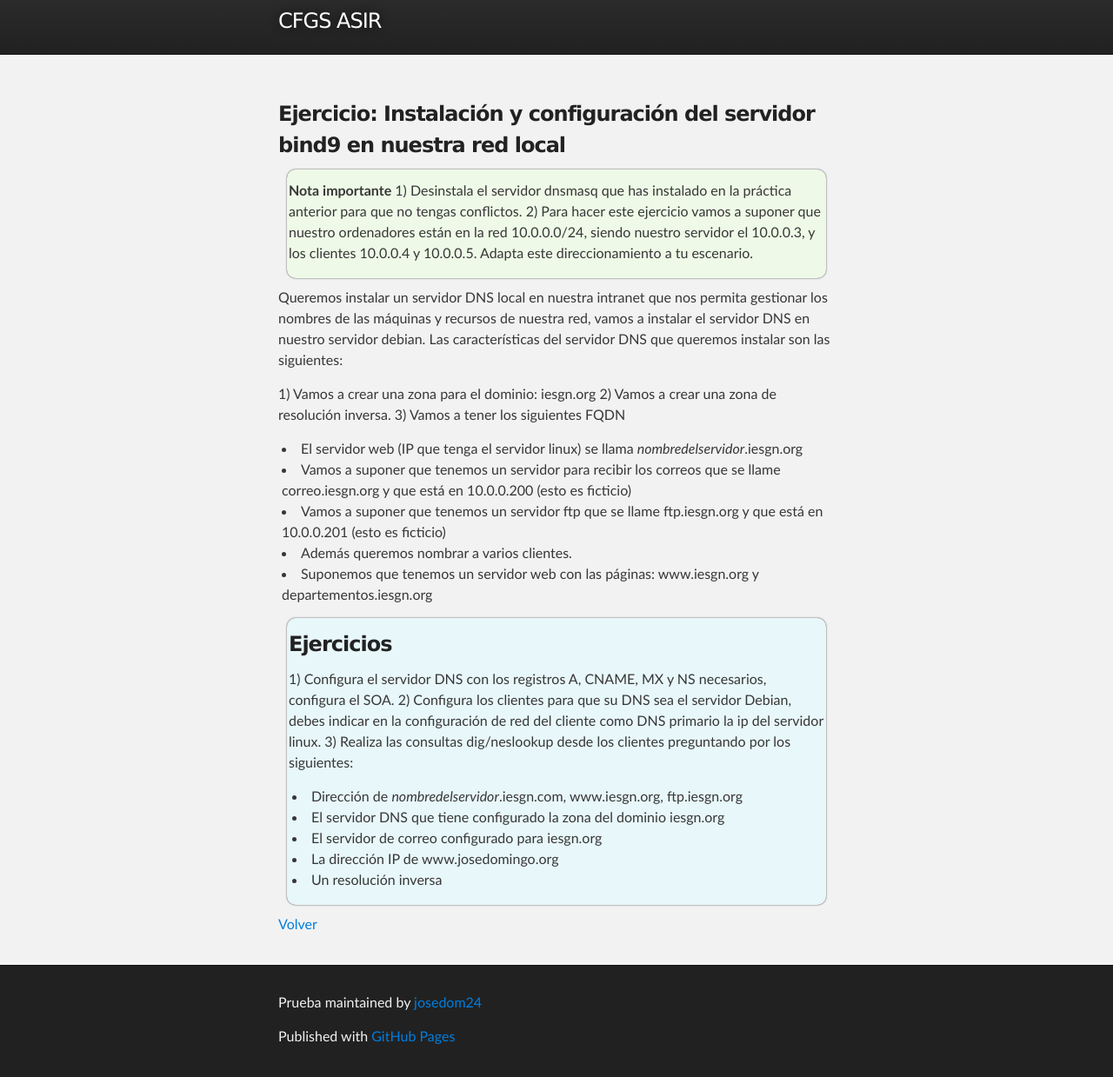
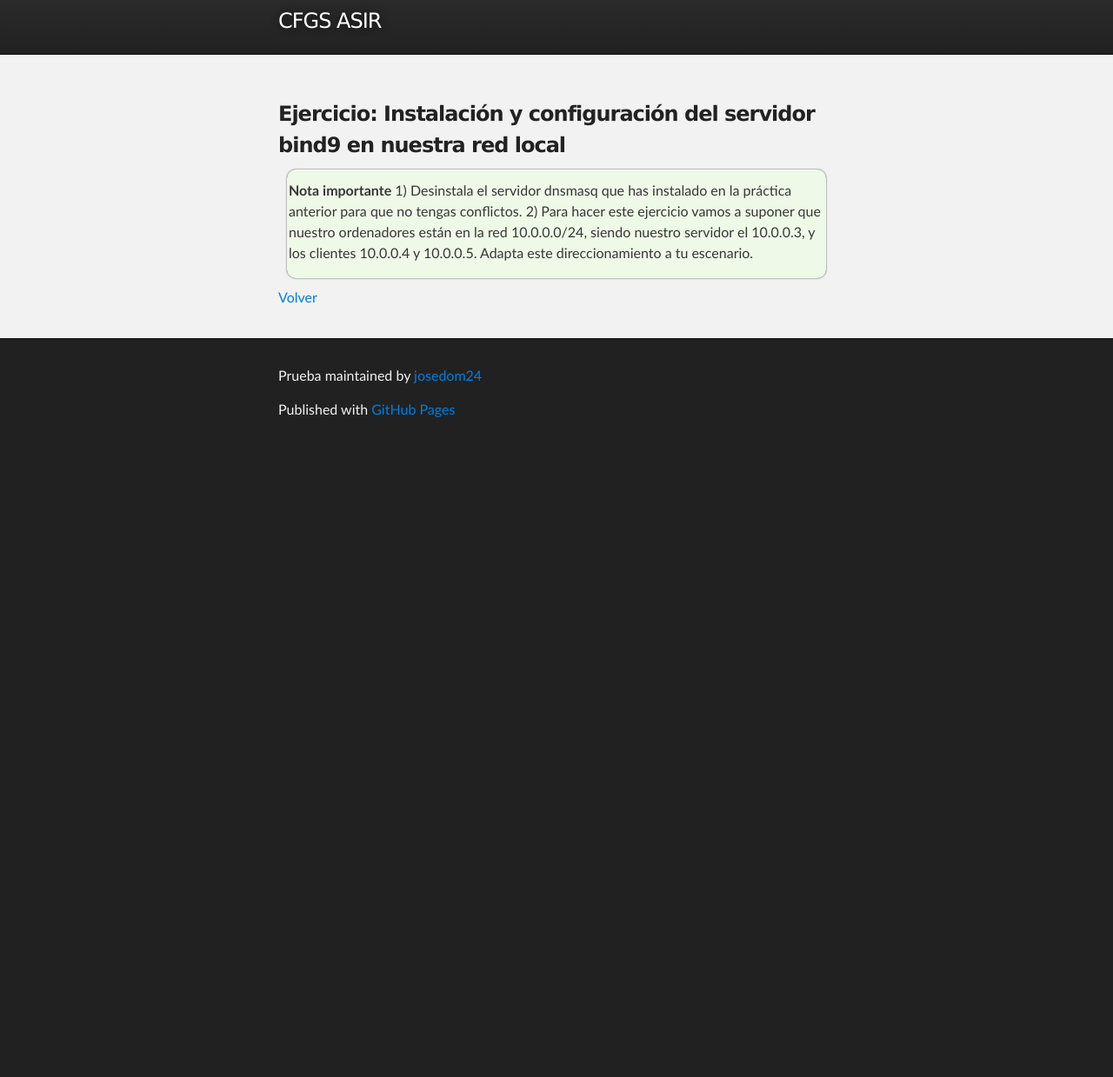
Before and after one commit to josedom24/josedom24.github.io, a Jekyll site: the page built from mod/serviciosgs/e_dns_3.md, in a window 1280 px wide, cut to the strip 78-1317 px from the top of the page. Shown: the whole strip at 87% size. Built offline with Jekyll 4.4.1, drawn with Linux system fonts in a browser that asks for light colours; after the commit the page ends 900 px from its top, so only the background shows below that.

Commit message:
Update e_dns_3.md

```diff
--- a/mod/serviciosgs/e_dns_3.md
+++ b/mod/serviciosgs/e_dns_3.md
@@ -12,31 +12,6 @@ tagline: CFGS ASIR
 2) Para hacer este ejercicio vamos a suponer que nuestro ordenadores están en la red 10.0.0.0/24, siendo nuestro servidor el 10.0.0.3, y los clientes 10.0.0.4 y 10.0.0.5. Adapta este direccionamiento a tu escenario.
 </div>
 
-Queremos instalar un servidor DNS local en nuestra intranet que nos permita gestionar los nombres de las máquinas y recursos de nuestra red, vamos a instalar el servidor DNS en nuestro servidor debian. Las características del servidor DNS que queremos instalar son las siguientes:
 
-1) Vamos a crear una zona para el dominio: iesgn.org
-2) Vamos a crear una zona de resolución inversa.
-3) Vamos a tener los siguientes FQDN
-
-* El servidor web (IP que tenga el servidor linux) se llama *nombredelservidor*.iesgn.org
-* Vamos a suponer que tenemos un servidor para recibir los correos que se llame correo.iesgn.org y que está en 10.0.0.200 (esto es ficticio)
-* Vamos a suponer que tenemos un servidor ftp que se llame ftp.iesgn.org y que está en 10.0.0.201 (esto es ficticio)
-* Además queremos nombrar a varios clientes.
-* Suponemos que tenemos un servidor web con las páginas: www.iesgn.org y departementos.iesgn.org
-
-<div class='ejercicios' markdown='1'>
-### Ejercicios
-
-1) Configura el servidor DNS con los registros A, CNAME, MX y NS necesarios, configura el SOA.
-2) Configura los clientes para que su DNS sea el servidor Debian, debes indicar en la configuración de red del cliente como DNS primario la ip del servidor linux.
-3) Realiza las consultas dig/neslookup desde los clientes preguntando por los siguientes:
-
-* Dirección de *nombredelservidor*.iesgn.com, www.iesgn.org, ftp.iesgn.org
-* El servidor DNS que tiene configurado la zona del dominio iesgn.org
-* El servidor de correo configurado para iesgn.org
-* La dirección IP de www.josedomingo.org
-* Un resolución inversa
-
-</div>
 
 [Volver](index)
```
